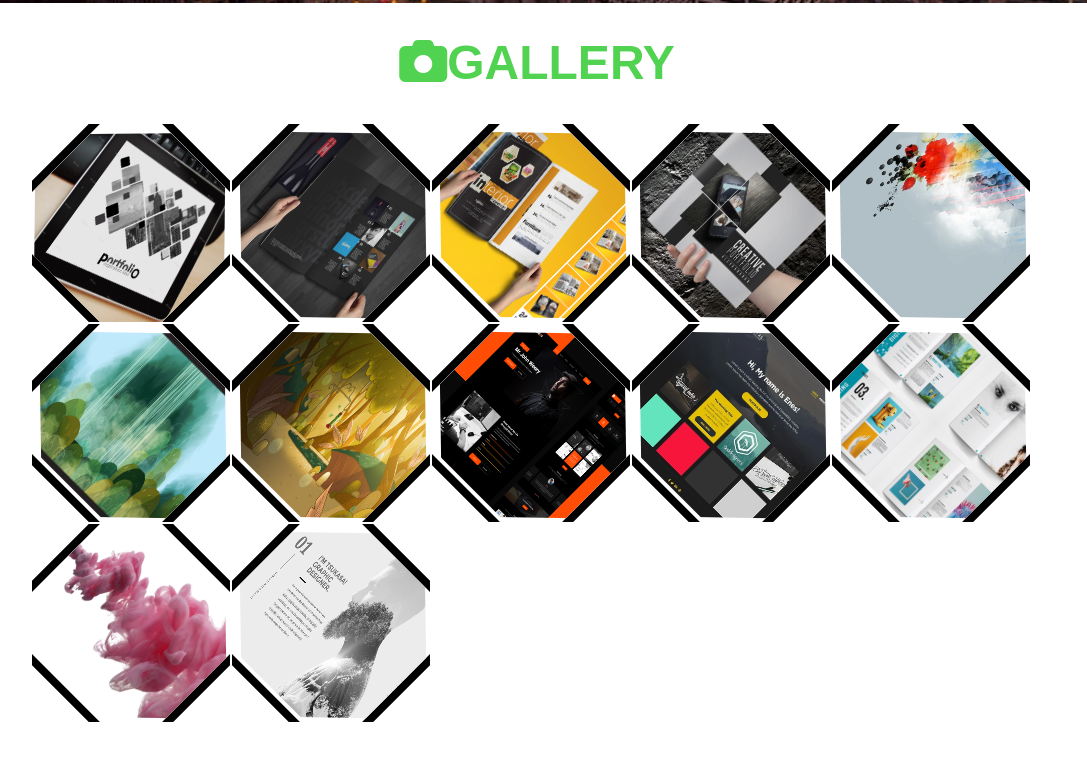
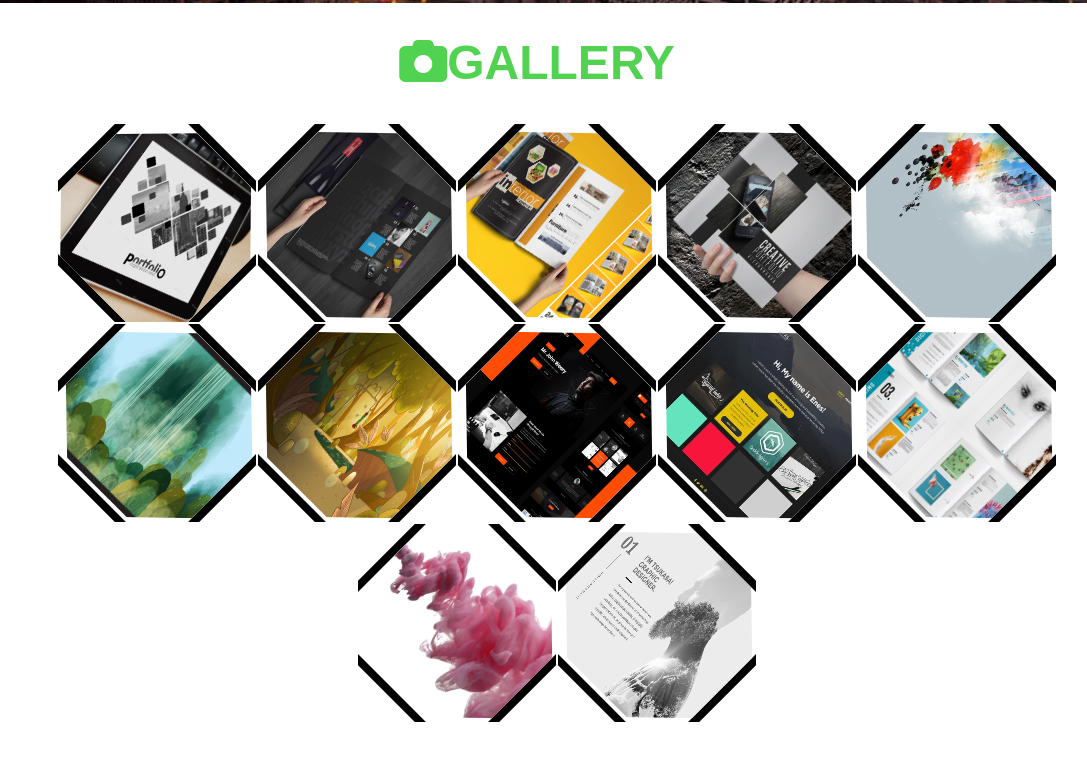
Before and after one commit to husna-web/website-templete, a plain HTML site: page index.html in a window 1280 px wide. Shown: the part 4698-5477 px from the top of the page, without its empty margins (103-1190 px from the left). Drawn offline with nearby package versions, Linux system fonts and the light colour scheme.

Commit message:
new-changes-gallery

```diff
--- a/style.css
+++ b/style.css
@@ -345,14 +345,17 @@ width: 800px;
     #gallary{
       display: flex;
       flex-direction: column;
+
       align-items: center;
     }
   #gallery{
   flex-wrap: wrap;
   display: flex;
   width: 90%;
-  padding-left: 70px;
+  padding-left: 40px;
   padding-bottom: 40px;
+  justify-items: center;
+  justify-content: center;
   }
  .contactparent{
     height: 650px;
```
